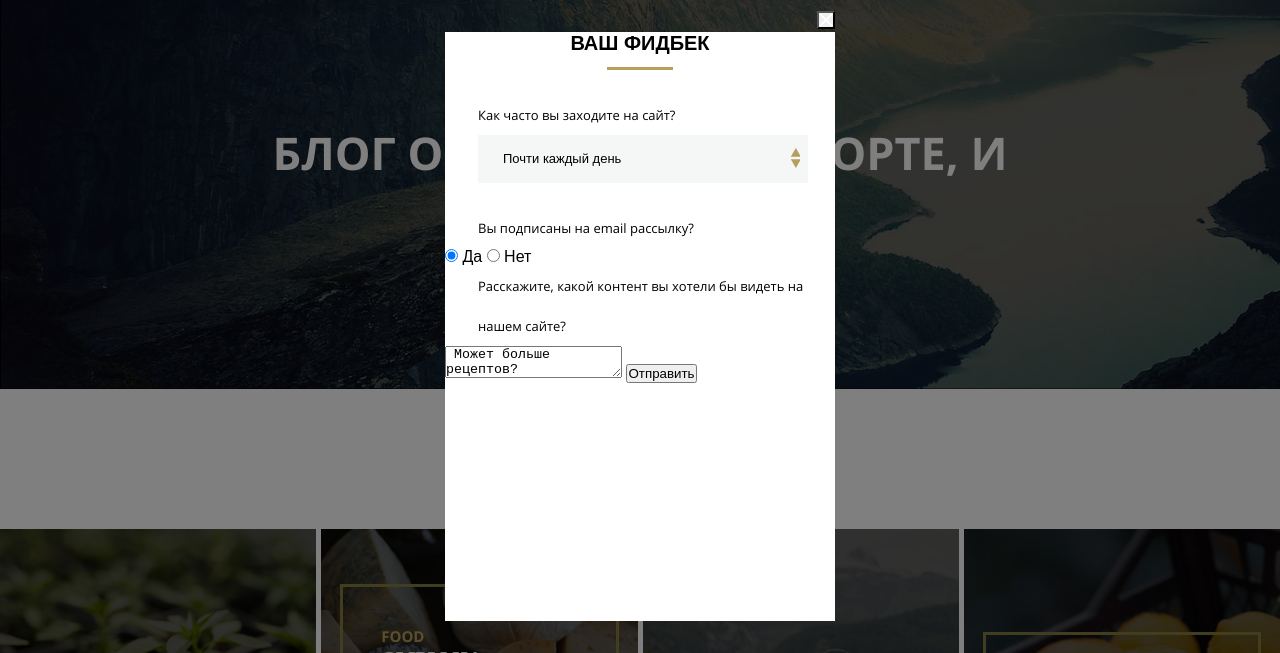
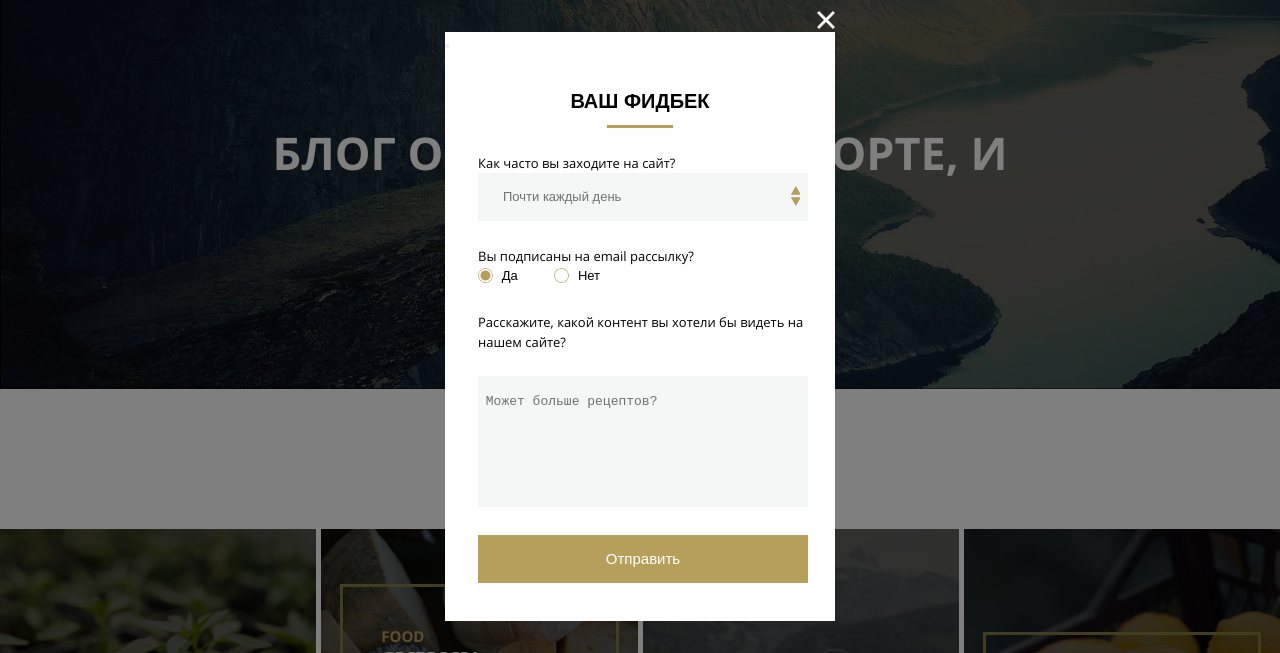
Before and after one commit to annakuydan/MQ-diplom, a plain HTML site: page index.html in a window 1280 px wide. Shown: the part 74-727 px from the top of the page. Drawn offline with Linux system fonts and the light colour scheme; files whose address does not match are found by name.

Commit message:
Add files via upload

```diff
--- a/css/style.css
+++ b/css/style.css
@@ -691,6 +691,7 @@
     text-transform: uppercase;
     font-size: 20px;
     margin-bottom: 25px;
+    margin-top:  40px;
   }
   .feedback::after {
     content: "";
@@ -703,8 +704,7 @@
     margin-top: 12px;
   }
 
-  .popup-close {
-    background-image: url("../svg/form-x.svg");
+  .close1 {
     width: 18px;
     height: 18px;
     font-size: 14px;
@@ -712,7 +712,6 @@
     top: -21px;
     right: 0;
   }
-
 
    button {
     cursor: pointer;
@@ -722,11 +721,12 @@
   .question {
     display: block;
     font-size: 13px;
-    line-height: 40px;
+    line-height: 20px;
     color: #000000;
     font-weight: 400;
     font-family: "Open Sans";
     margin-left: 33px;
+
   }
 
   .container-area {
@@ -759,10 +759,75 @@
     border: none;
     margin-bottom: 25px;
     padding-left: 25px;
-
+    color: #707171;
+    font-size: 13px;
   }
 
   .choose-optio:focus {
     background-color: #f4f7f6;
     border: 1px solid #b59f5b;
   }
+
+  .email-area {
+    margin-bottom: 28px;
+  }
+
+  .choose {
+    position: relative;
+    font-size: 13px;
+    margin-left: 33px;
+  }
+
+  .radio-check {
+    appearance: none;
+    padding-left: 20px;
+  }
+
+  .radio-text::before {
+    content: '';
+    position:absolute;
+    width: 15px;
+    height: 15px;
+    border-radius: 8px;
+
+    background-image: url("../svg/form-empty-circle.svg");
+
+    top: 0;
+    left: 0;
+    cursor: pointer;
+    background-size: cover;
+    background-repeat: no-repeat;
+  }
+
+  .radio-check:checked + .radio-text::before {
+    background-image: url("../svg/form-circle.svg");
+  }
+
+.text-area {
+    width: 330px;
+    height: 131px;
+    background-color: #f4f7f6;
+    border: none;
+    resize: none;
+    padding-top: 18px;
+    padding-right: 30px;
+    margin-left: 33px;
+    margin-top: 24px;
+    color: #707171;
+    font-size: 13px;
+}
+
+.popup-button {
+  margin-top: 24px;
+  margin-left: 33px;
+  font-size: 15px;
+  width: 330px;
+  height: 48px;
+  background-color: #b59f5b;
+  border: none;
+  color: #ffffff;
+}
+
+.popup-button:hover {
+  background-color: #323232;
+}
--- a/index.html
+++ b/index.html
@@ -29,7 +29,7 @@
 
     <div class="popup _hidden">
       <form class="popup-content">
-        <button class="popup-close" type="button">  </button>
+        <button class="popup-close" type="button"><img id="close" class="close1" src="./svg/form-x.svg" alt="SVG">  </button>
         <h2 class="feedback"> Ваш фидбек </h2>
         <div class="container-area">
           <label for="selection-area" class="question"> Как часто вы заходите на сайт? </label>
```
